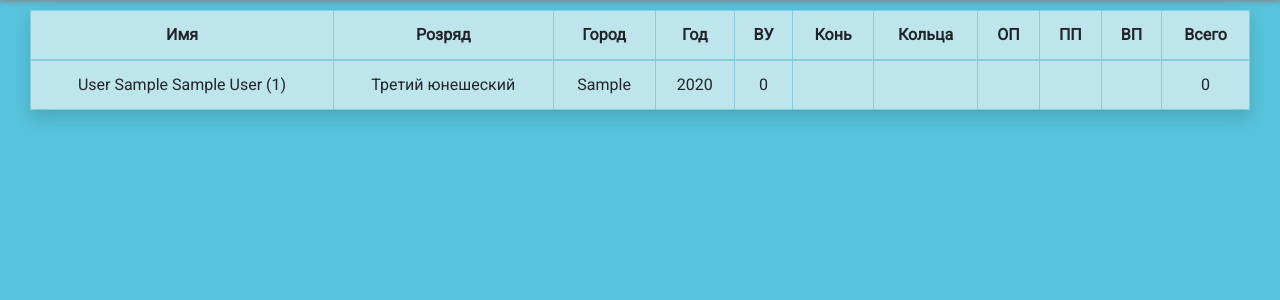
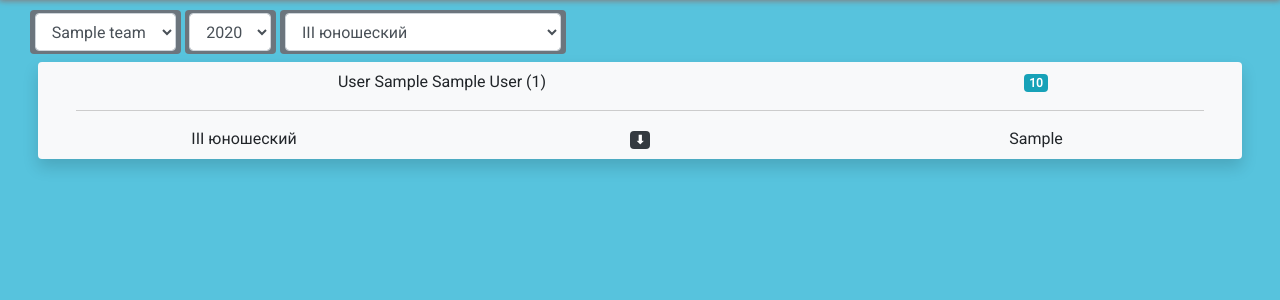
Before and after one commit to toha-livs/competition, a Django app: page /result/competition/1/all_around/ in a window 1280 px wide. Shown: the part 66-366 px from the top of the page. Run offline with Django 3.2, Linux system fonts and the light colour scheme; tables that the repository leaves empty hold one stand-in row (values such as "Sample post"); some libraries are stand-ins or nearby versions.

Commit message:
fix result all-around

```diff
--- a/competition/models/gymnast.py
+++ b/competition/models/gymnast.py
@@ -9,20 +9,20 @@ User = get_user_model()
 
 
 class LevelChoice(models.IntegerChoices):
-    JUNIOR3 = 0, 'Третий юнешеский'
-    JUNIOR2 = 1, 'Второй юнешеский'
-    JUNIOR1 = 2, 'Первый юнешеский'
-    ADULT3 = 3, 'Третий взрослый'
-    ADULT2 = 4, 'Второй взрослый'
-    ADULT1 = 5, 'Превый взрослый'
+    JUNIOR3 = 0, 'III юношеский'
+    JUNIOR2 = 1, 'II юношеский'
+    JUNIOR1 = 2, 'I юношеский'
+    ADULT3 = 3, 'III взрослый'
+    ADULT2 = 4, 'II взрослый'
+    ADULT1 = 5, 'I взрослый'
     KMS = 6, 'КМС'
     MS = 7, 'МС'
 
-    JUNIOR2FREE = 8, 'Второй юнешеский (Произвольный)'
-    JUNIOR1FREE = 9, 'Первый юнешеский (Произвольный)'
-    ADULT3FREE = 10, 'Третий взрослый (Произвольный)'
-    ADULT2FREE = 11, 'Второй юнешеский (Произвольный)'
-    ADULT1FREE = 12, 'Превый юнешеский (Произвольный)'
+    JUNIOR2FREE = 8, 'II юношеский (Произвольный)'
+    JUNIOR1FREE = 9, 'I юношеский (Произвольный)'
+    ADULT3FREE = 10, 'III взрослый (Произвольный)'
+    ADULT2FREE = 11, 'II взрослый (Произвольный)'
+    ADULT1FREE = 12, 'I взрослый (Произвольный)'
 
 
 class Gymnast(models.Model):
--- a/result/views/all_around.py
+++ b/result/views/all_around.py
@@ -1,23 +1,76 @@
+from django.views.generic import ListView
 from django.views.generic.base import TemplateView
 
 from competition.choices.apparatus import ApparatusChoices
 from competition.models import Competition, Gymnast
 from django.shortcuts import get_object_or_404
 
-from result.utils.get_all_around_result import get_all_around_result
+from competition.models.gymnast import LevelChoice
 
 
-class CompetitionResultAllAround(TemplateView):
+class CompetitionResultAllAround(ListView):
     template_name = 'result/all_around.html'
+    queryset = Gymnast.objects.none()
+
+    paginate_by = 5
+
+    filtering = {
+        'team': 'team_id',
+        'year': 'user__ext__birthday_date__year',
+        'level': 'level',
+    }
+
+    def get_teams(self):
+        result = []
+        for sub in self.competition.subs.all():
+            result.extend([team for team in sub.teams.all()])
+        return result
+
+    def get_years(self):
+        result = []
+        for i in self.object_list:
+            date = getattr(i.user.ext, 'birthday_date')
+            if date:
+                result.append(date.strftime('%Y'))
+        return set(result)
+
+    def get_filtering(self, queryset):
+        filter_kwargs = dict()
+        for _filter in self.filtering:
+            if _filter in self.request.GET:
+                filter_kwargs[self.filtering[_filter]] = self.request.GET.get(_filter)
+        return queryset.filter(**filter_kwargs)
+
+    def get_queryset(self):
+        competition = get_object_or_404(Competition, pk=self.kwargs.get('competition_id', None))
+        self.competition = competition
+        queryset = Gymnast.objects.filter(
+            team__competition__competition=competition
+        ).order_by('level', '-score')
+        queryset = self.get_filtering(queryset)
+        return queryset
 
     def get_context_data(self, **kwargs):
-        competition = get_object_or_404(Competition, pk=kwargs.get('competition_id', None))
         context = super().get_context_data(**kwargs) or dict()
-        competition.calculate()
-        context['competition'] = competition
-        context['competition_sex'] = competition.subs.last().manager.sex
-        context['result'] = Gymnast.objects.filter(
-            team__competition__competition=competition
-        # ).order_by('team', 'number')
-        ).order_by('level', '-score')
+        context['result'] = self.object_list
+        context['competition'] = self.competition
+        context['competition_sex'] = self.competition.subs.last().manager.sex
+        context['mobile'] = True
+        context['filters'] = [
+            {
+                'title': 'Команда',
+                'field_name': 'team',
+                'choices': tuple([(team.pk, team.name) for team in self.get_teams()])
+            },
+            {
+                'title': 'Год рождения',
+                'field_name': 'year',
+                'choices': tuple([(int(year), year) for year in self.get_years()])
+            },
+            {
+                'title': 'Розряд',
+                'field_name': 'level',
+                'choices': LevelChoice.choices
+            },
+        ]
         return context
--- a/templates/base.html
+++ b/templates/base.html
@@ -60,6 +60,9 @@
             document.location.href = $(this).attr('data-url')
         })
     })
+    function toggleElement(elem_id){
+        $('#' + elem_id).toggle('fast')
+    }
 </script>
 {% block scripts %}
 {% endblock %}
--- a/templates/result/all_around.html
+++ b/templates/result/all_around.html
@@ -2,6 +2,45 @@
 
 {% block body %}
 <div class="col-12">
+    {% for filter in filters %}
+    <span class="badge badge-secondary">
+        <form id="form-filter-{{forloop.counter}}" method="get">
+            <select onchange="$('#form-filter-' + {{forloop.counter}}).submit()" name="{{filter.field_name}}" class="form-control">
+                {% for choice in filter.choices %}
+                <option value="{{choice.0}}">{{choice.1}}</option>
+                {% endfor %}
+            </select>
+        </form>
+    </span>
+    {% endfor %}
+    {% if mobile %}
+        <div class="mrow">
+            {% for gymnast in result %}
+            <div class="col-12 p-2">
+                <div class="mrow">
+                    <div class="col-12 bg-light p-2 rounded shadow">
+                        <div class="mrow text-center">
+                            <div class="col-8">{{gymnast.get_competition_name}}</div>
+                            <div class="col-4">
+                                <span class="badge badge-info">{{gymnast.score|floatformat}}</span>
+                            </div>
+                            <hr style="width:95%;border-top: 1px solid #ccc;">
+                            <div class="col-4">{{gymnast.get_level_display}}</div>
+                            <div class="col-4" onclick="toggleElement('gymnast-result-{{gymnast.pk}}')">
+                                <span class="badge badge-dark">&#11015;</span>
+                            </div>
+                            <div class="col-4">{{gymnast.city}}</div>
+                            <div class="col-12" id="gymnast-result-{{gymnast.pk}}" style="display:none;">
+                                dawdawdwadwa
+                            </div>
+                        </div>
+
+                    </div>
+                </div>
+            </div>
+            {% endfor %}
+        </div>
+    {% else %}
     <table class="table table-info table-bordered text-center shadow">
         <thead>
         <tr>
@@ -43,5 +82,6 @@
         {% endfor %}
         </tbody>
     </table>
+    {% endif %}
 </div>
 {% endblock %}
```
